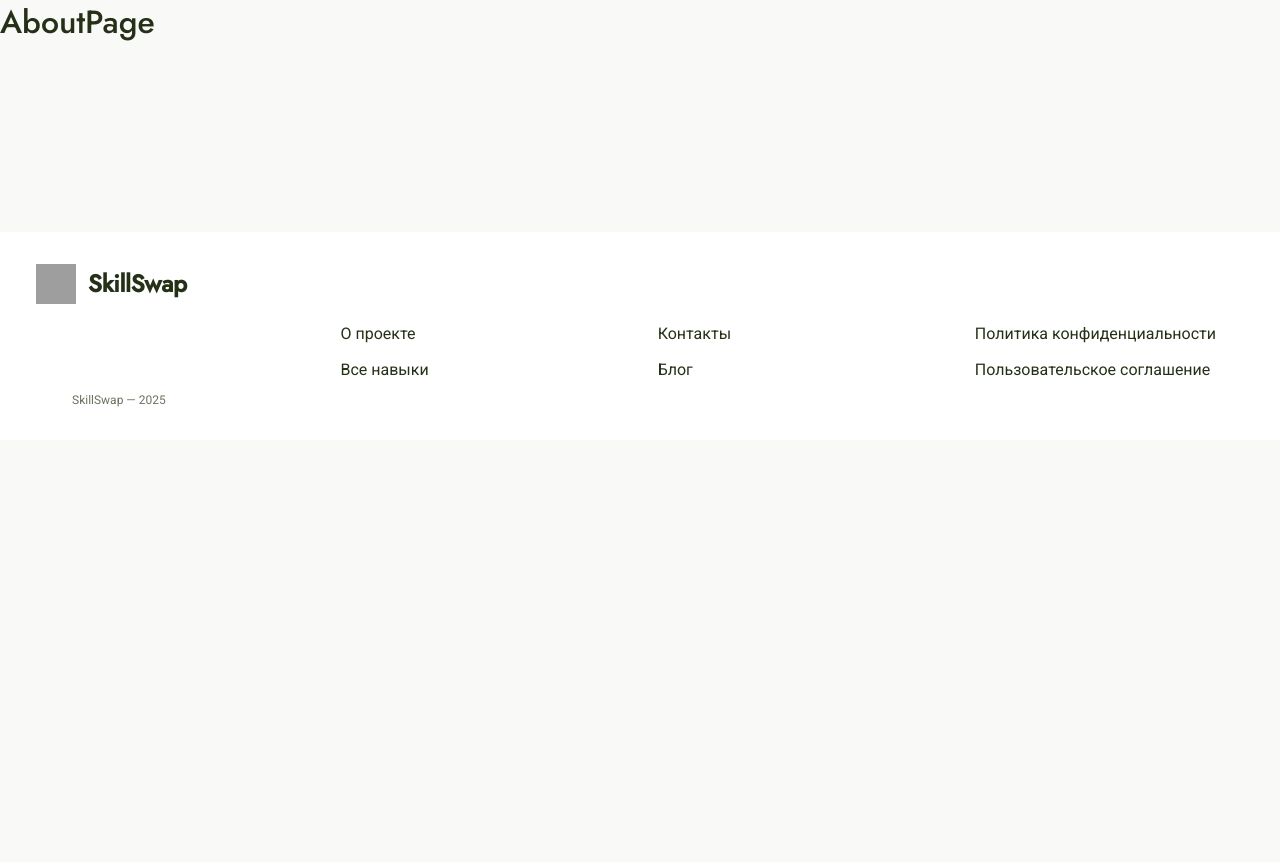
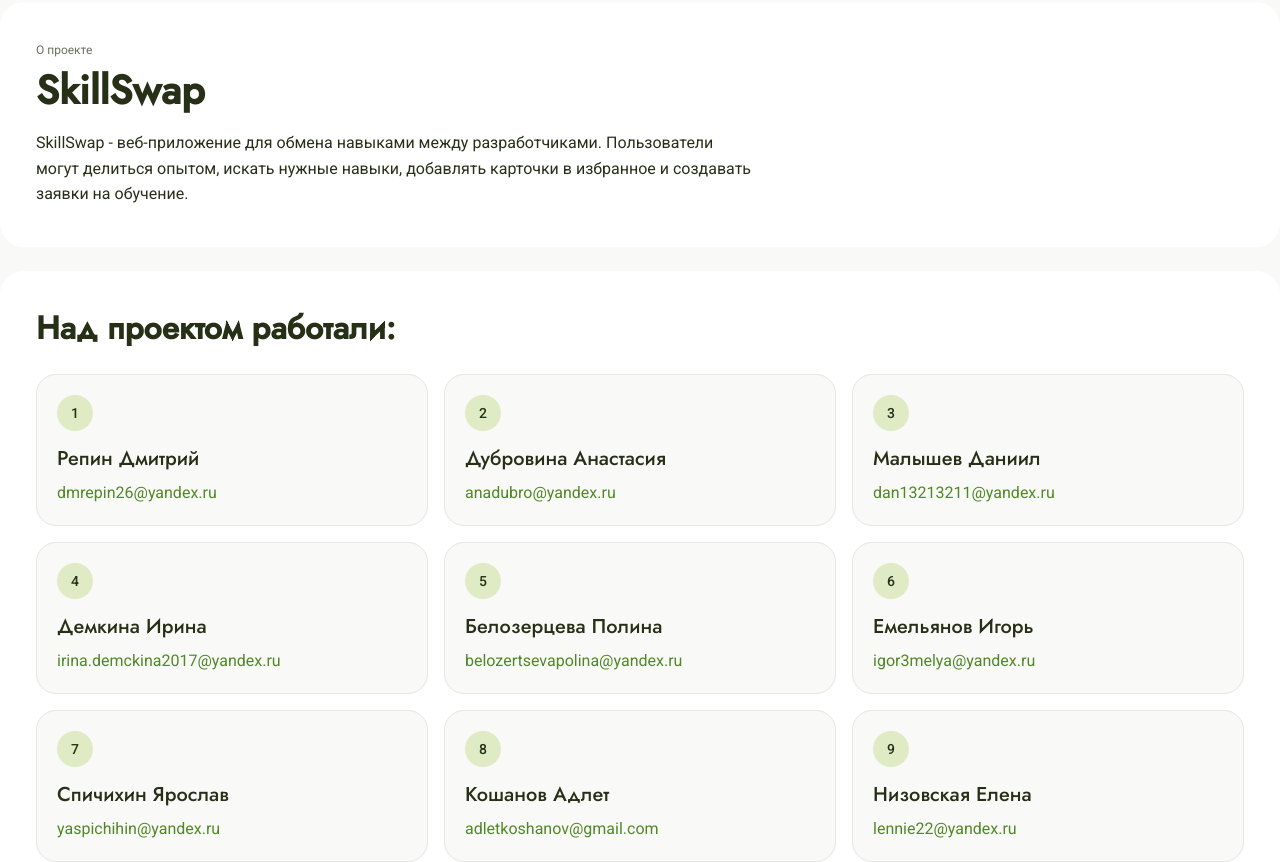
Before and after one commit to RepinDM/SkillSwap-static-demo, a React (Vite) app: page /about in a window 1280 px wide. Shown: the part 360-1222 px from the top of the page. Before the commit the page ends 800 px from the top, so only its background shows below. Built offline with nearby package versions, Linux system fonts and the light colour scheme; no server answers; grey boxes are pictures that could not be loaded.

Commit message:
feat: add about project page

```diff
--- /dev/null
+++ b/src/pages/about/AboutPage.module.scss
@@ -0,0 +1,171 @@
+.page {
+  display: flex;
+  flex-direction: column;
+  gap: 24px;
+  width: 100%;
+  padding-bottom: 36px;
+}
+
+.hero {
+  padding: 40px 36px;
+  border-radius: 24px;
+  background: var(--card-input);
+}
+
+.kicker {
+  margin: 0 0 12px;
+  color: var(--caption);
+  font-family: var(--font-caption-family);
+  font-size: var(--font-caption-size);
+  font-weight: var(--font-caption-weight);
+  line-height: var(--font-caption-line-height);
+}
+
+.title {
+  margin: 0 0 20px;
+  color: var(--text);
+  font-family: var(--font-heading);
+  font-size: 40px;
+  font-weight: 600;
+  line-height: 1;
+}
+
+.description {
+  max-width: 720px;
+  margin: 0;
+  color: var(--text);
+  font-family: var(--font-body-family);
+  font-size: var(--font-body-size);
+  line-height: 1.6;
+}
+
+.content {
+  padding: 40px 36px;
+  border-radius: 24px;
+  background: var(--card-input);
+}
+
+.teamHeader {
+  margin-bottom: 28px;
+}
+
+.subtitle {
+  margin: 0 0 12px;
+  color: var(--text);
+  font-family: var(--font-heading);
+  font-size: 32px;
+  font-weight: 600;
+  line-height: 1.1;
+}
+
+.caption {
+  margin: 0;
+  color: var(--caption);
+  font-family: var(--font-body-family);
+  font-size: var(--font-body-size);
+  line-height: var(--font-body-line-height);
+}
+
+.grid {
+  display: grid;
+  grid-template-columns: repeat(3, minmax(0, 1fr));
+  gap: 16px;
+}
+
+.card {
+  display: flex;
+  flex-direction: column;
+  gap: 10px;
+  min-height: 148px;
+  padding: 20px;
+  border: 1px solid var(--disabled);
+  border-radius: 20px;
+  background: var(--background);
+}
+
+.number {
+  display: inline-flex;
+  align-items: center;
+  justify-content: center;
+  width: 36px;
+  height: 36px;
+  border-radius: 50%;
+  background: var(--button-hover);
+  color: var(--text);
+  font-family: var(--font-caption-family);
+  font-size: 14px;
+  font-weight: 500;
+  line-height: 1;
+}
+
+.name {
+  margin: 6px 0 0;
+  color: var(--text);
+  font-family: var(--font-heading);
+  font-size: 20px;
+  font-weight: 500;
+  line-height: 1.2;
+}
+
+.email {
+  color: var(--text-link);
+  font-family: var(--font-body-family);
+  font-size: var(--font-body-size);
+  line-height: var(--font-body-line-height);
+  text-decoration: none;
+  word-break: break-word;
+}
+
+.email:hover {
+  text-decoration: underline;
+}
+
+@media (max-width: 1024px) {
+  .hero {
+    padding: 32px 24px;
+  }
+
+  .content {
+    padding: 32px 24px;
+  }
+
+  .grid {
+    grid-template-columns: repeat(2, minmax(0, 1fr));
+  }
+}
+
+@media (max-width: 640px) {
+  .page {
+    gap: 16px;
+    padding-bottom: 32px;
+  }
+
+  .hero {
+    padding: 28px 20px;
+    border-radius: 24px;
+  }
+
+  .title {
+    font-size: 32px;
+  }
+
+  .content {
+    padding: 24px 16px;
+    border-radius: 24px;
+  }
+
+  .subtitle {
+    font-size: 26px;
+  }
+
+  .grid {
+    grid-template-columns: 1fr;
+    gap: 16px;
+  }
+
+  .card {
+    min-height: auto;
+    padding: 20px;
+    border-radius: 20px;
+  }
+}
--- a/src/pages/about/index.tsx
+++ b/src/pages/about/index.tsx
@@ -1,2 +1,49 @@
-const AboutPage = () => <h1>AboutPage</h1>;
-  export default AboutPage;
+import styles from "./AboutPage.module.scss";
+
+const teamMembers = [
+  { name: "Репин Дмитрий", email: "dmrepin26@yandex.ru" },
+  { name: "Дубровина Анастасия", email: "anadubro@yandex.ru" },
+  { name: "Малышев Даниил", email: "dan13213211@yandex.ru" },
+  { name: "Демкина Ирина", email: "irina.demckina2017@yandex.ru" },
+  { name: "Белозерцева Полина", email: "belozertsevapolina@yandex.ru" },
+  { name: "Емельянов Игорь", email: "igor3melya@yandex.ru" },
+  { name: "Спичихин Ярослав", email: "yaspichihin@yandex.ru" },
+  { name: "Кошанов Адлет", email: "adletkoshanov@gmail.com" },
+  { name: "Низовская Елена", email: "lennie22@yandex.ru" },
+];
+
+const AboutPage = () => {
+  return (
+    <section className={styles.page}>
+      <div className={styles.hero}>
+        <p className={styles.kicker}>О проекте</p>
+        <h1 className={styles.title}>SkillSwap</h1>
+        <p className={styles.description}>
+          SkillSwap - веб-приложение для обмена навыками между разработчиками.
+          Пользователи могут делиться опытом, искать нужные навыки, добавлять
+          карточки в избранное и создавать заявки на обучение.
+        </p>
+      </div>
+
+      <div className={styles.content}>
+        <div className={styles.teamHeader}>
+          <h2 className={styles.subtitle}>Над проектом работали:</h2>
+        </div>
+
+        <div className={styles.grid}>
+          {teamMembers.map((member, index) => (
+            <article key={member.email} className={styles.card}>
+              <span className={styles.number}>{index + 1}</span>
+              <h3 className={styles.name}>{member.name}</h3>
+              <a href={`mailto:${member.email}`} className={styles.email}>
+                {member.email}
+              </a>
+            </article>
+          ))}
+        </div>
+      </div>
+    </section>
+  );
+};
+
+export default AboutPage;
```
